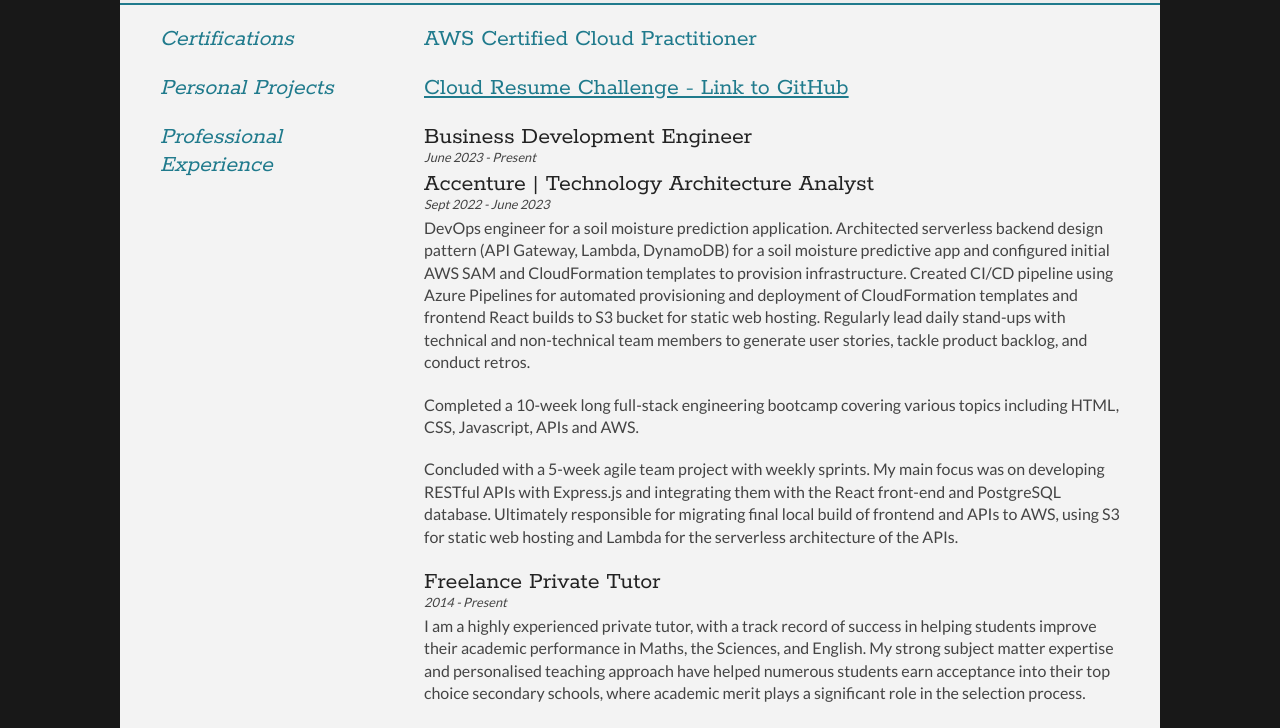
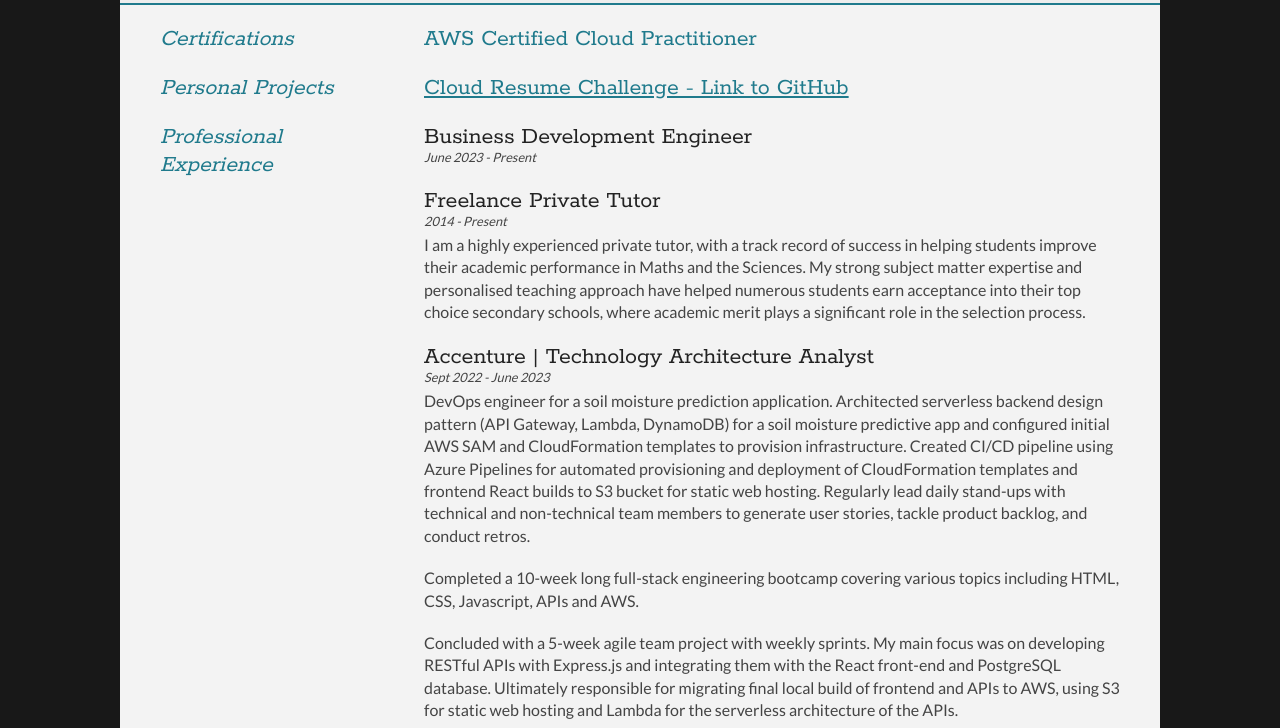
Before and after one commit to Matchahub/Cloud_Resume_Challenge, a website: page index.html in a window 1280 px wide. Shown: the part 209-937 px from the top of the page. Drawn offline with Linux system fonts and the light colour scheme; no server answers.

Commit message:
Updated index.html

```diff
--- a/index.html
+++ b/index.html
@@ -74,6 +74,13 @@
           <article>
             <h4>Business Development Engineer</h4>
             <p class="subDetails">June 2023 - Present</p>
+            <p></p>
+          </article>
+
+          <article>
+            <h4>Freelance Private Tutor</h4>
+            <p class="subDetails">2014 - Present</p>
+            <p>I am a highly experienced private tutor, with a track record of success in helping students improve their academic performance in Maths and the Sciences. My strong subject matter expertise and personalised teaching approach have helped numerous students earn acceptance into their top choice secondary schools, where academic merit plays a significant role in the selection process. </p>
           </article>
 
           <article>
@@ -85,12 +92,6 @@
             </p>
             <p>Completed a 10-week long full-stack engineering bootcamp covering various topics including HTML, CSS, Javascript, APIs and AWS.</p>
             <p>Concluded with a 5-week agile team project with weekly sprints. My main focus was on developing RESTful APIs with Express.js and integrating them with the React front-end and PostgreSQL database. Ultimately responsible for migrating final local build of frontend and APIs to AWS, using S3 for static web hosting and Lambda for the serverless architecture of the APIs.</p>
-          </article>
-
-          <article>
-            <h4>Freelance Private Tutor</h4>
-            <p class="subDetails">2014 - Present</p>
-            <p>I am a highly experienced private tutor, with a track record of success in helping students improve their academic performance in Maths, the Sciences, and English. My strong subject matter expertise and personalised teaching approach have helped numerous students earn acceptance into their top choice secondary schools, where academic merit plays a significant role in the selection process. </p>
           </article>
 
           <article>
```
